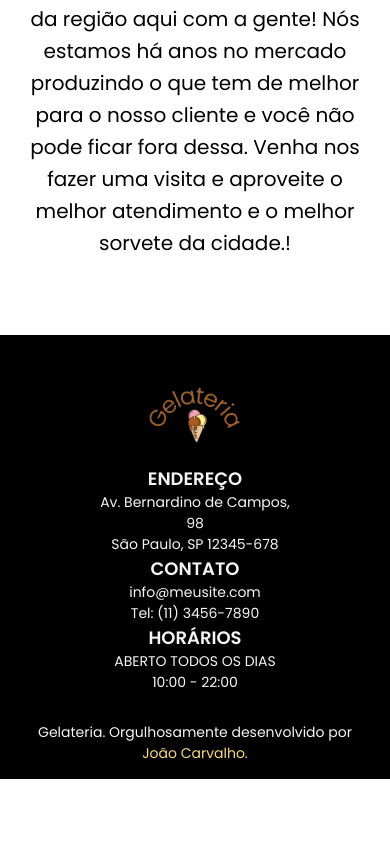
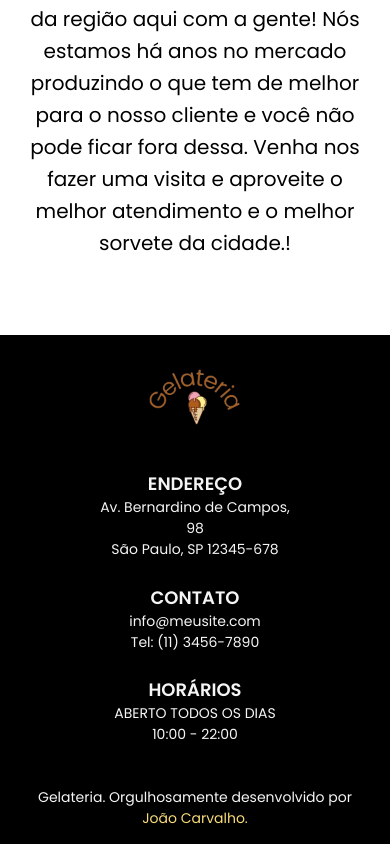
Before and after one commit to jotavcarvalho/Sorveteria-React, a React (Create React App) app: page / in a window 390 px wide. Shown: the part 2902-3746 px from the top of the page. Before the commit the page ends 3681 px from the top, so only its background shows below. Built offline with nearby package versions, Linux system fonts and the light colour scheme.

Commit message:
alterações

```diff
--- a/src/componentes/Rodape/index.css
+++ b/src/componentes/Rodape/index.css
@@ -91,11 +91,11 @@ footer{
     .footer-content{
         display: flex;
         flex-direction: column;
+        height: 50vh;
     }
 
     .footer-content img {
         width: 100px;
-        padding-top:30px;
     }
 
     .agrupa-infos-footer{
@@ -118,7 +118,7 @@ footer{
 
     .credits{
         text-align: center;
-        padding:50px 0px 15px;
+        padding:30px 0px 15px;
         width: 85%;
     }
 
```
